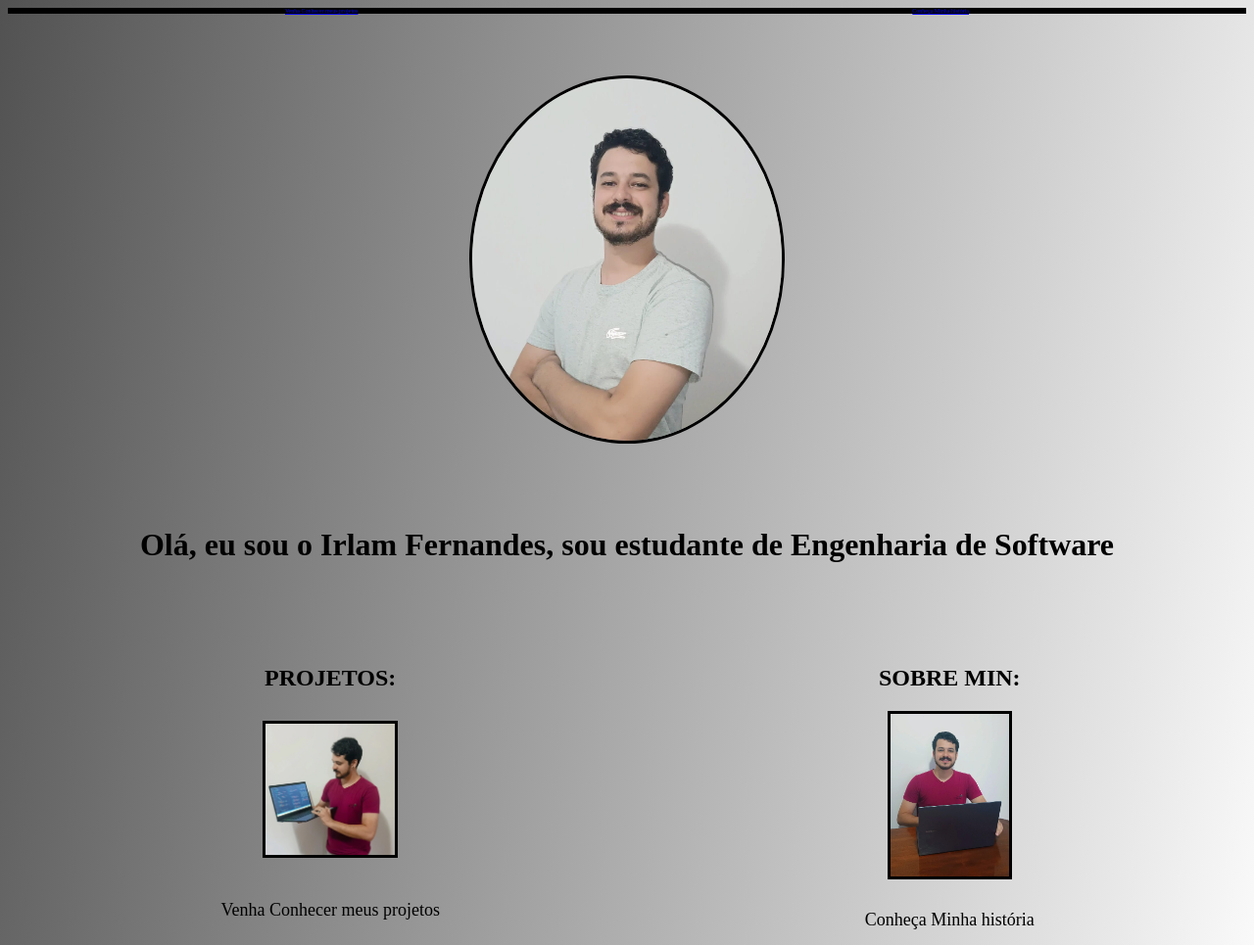
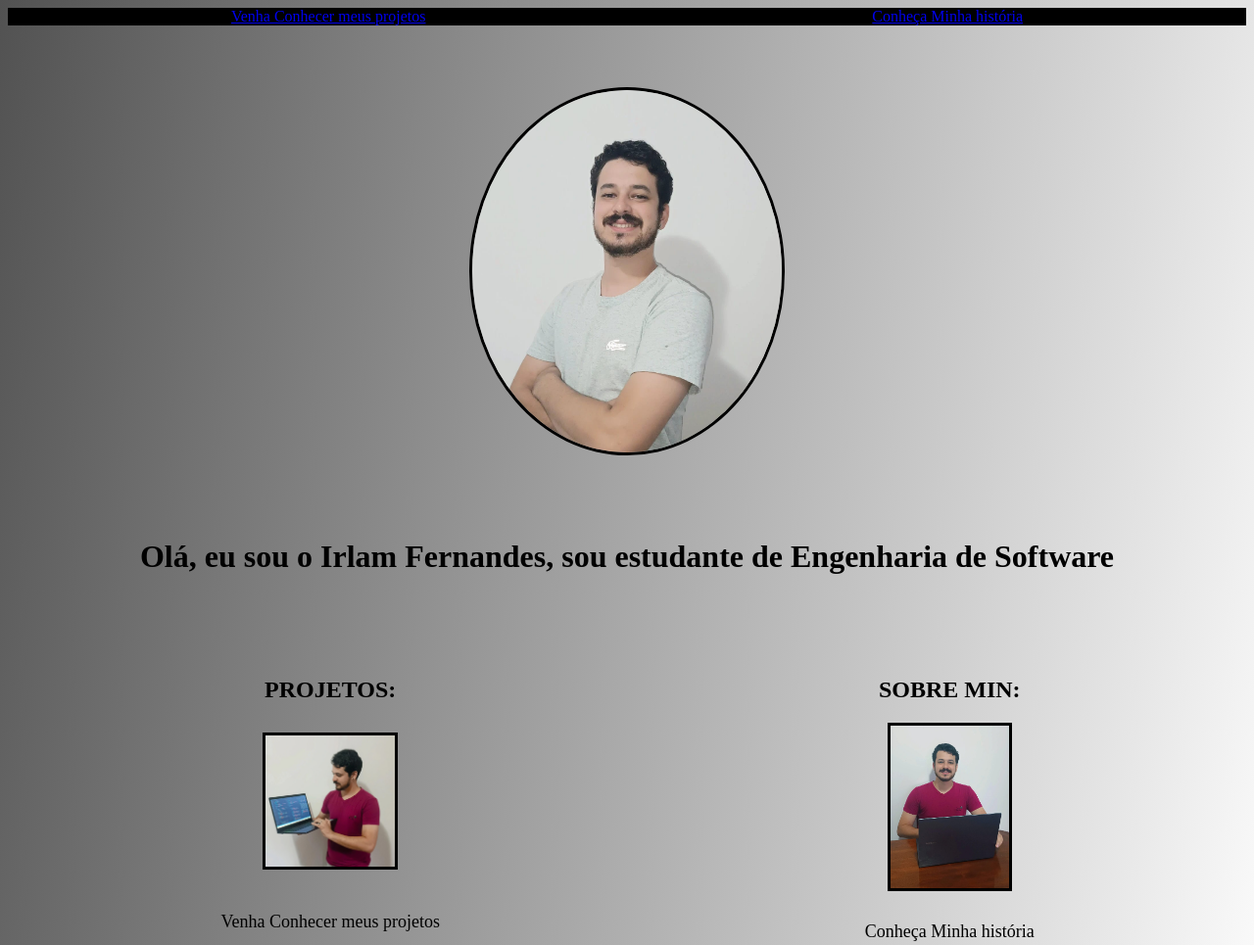
Before and after one commit to Irlamfernandes/portifolio_page, a plain HTML site: page index.html in a window 1280 px wide. Shown: the top 965 px of the page at 98% size. Drawn offline with Linux system fonts and the light colour scheme.

Commit message:
Update style.css

```diff
--- a/style.css
+++ b/style.css
@@ -3,7 +3,8 @@ body{background: linear-gradient(100deg, rgb(82, 82, 82), white );}
 nav{ background-color: black;
     display: flex;
     justify-content: space-around;
-   font-size: 10%}
+   font-size: 50%
+   text-decoration: none;}
 
 .eu{display: flex;
     justify-content: center;
```
